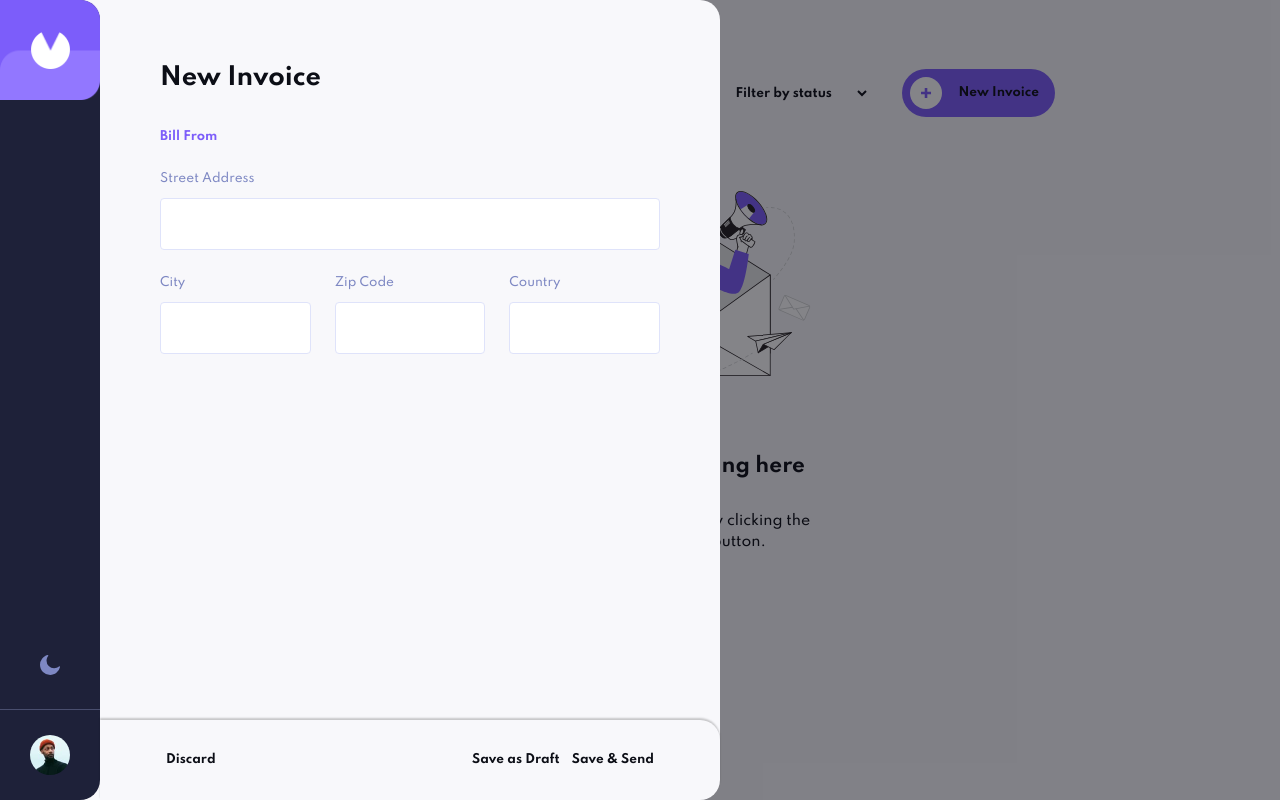
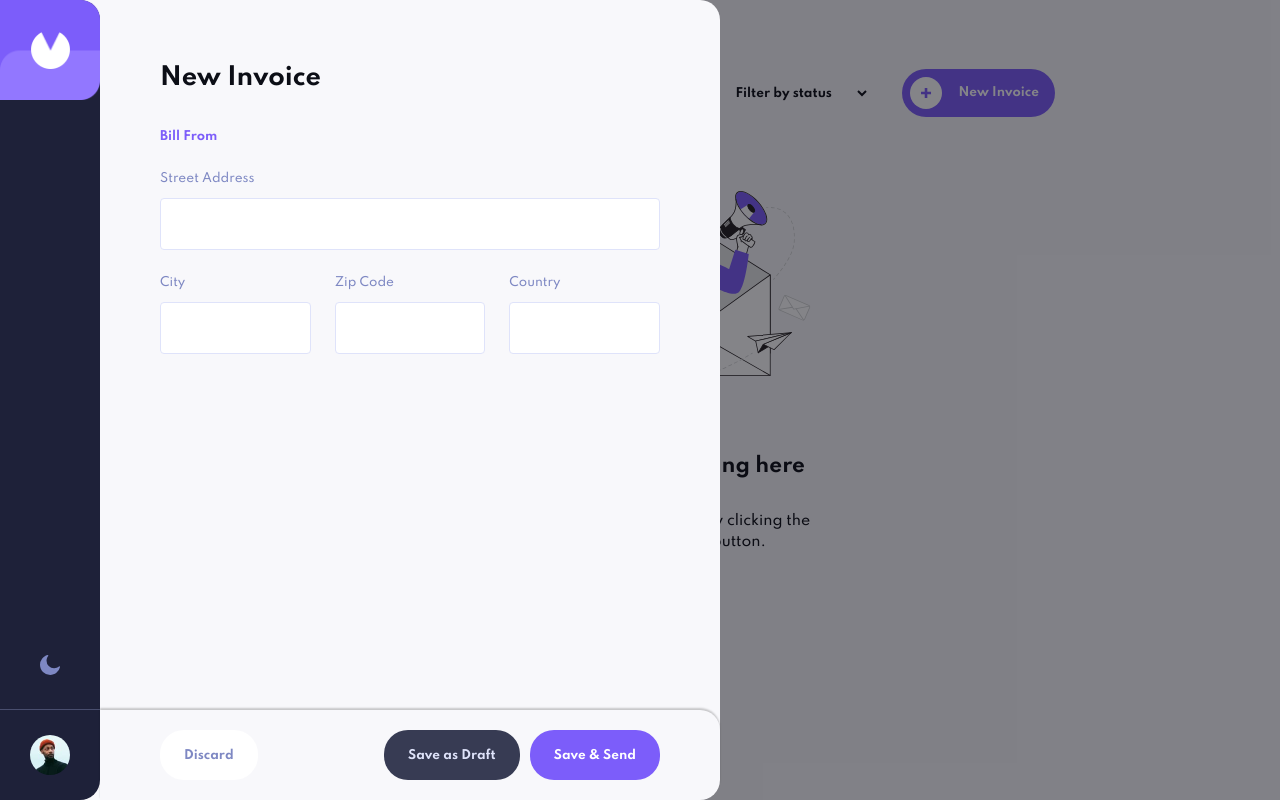
Before and after one commit to rrichetto15/invoice-app, a React (Create React App) app: page / in a window 1280 px wide. Built offline with nearby package versions, Linux system fonts and the light colour scheme.

Commit message:
Create Button component with styles

```diff
--- a/src/components/Button.js
+++ b/src/components/Button.js
@@ -1,9 +1,50 @@
-import styled from 'styled-components';
+import styled, { css } from 'styled-components';
+
+const colorOptions = {
+  default: {
+    text: 'var(--color-white)',
+    bg: 'var(--color-primary)',
+    hover: 'var(--color-primary-light)',
+  },
+  danger: {
+    text: 'var(--color-white)',
+    bg: 'var(--color-danger)',
+    hover: 'var(--color-danger-light)',
+  },
+  gray: {
+    text: 'var(--color-light-2)',
+    bg: 'var(--color-dark-5)',
+    hover: 'var(--color-dark-4)',
+  },
+  white: {
+    text: 'var(--color-primary-light-2)',
+    bg: 'var(--color-white)',
+    hover: 'var(--color-light-2)',
+  },
+};
 
 const Button = styled.button`
-  background: var(--color-primary);
   border-radius: 2.4rem;
-  padding: 0.8rem 1.6rem 0.8rem 0.8rem;
+  padding: 1.7rem 2.4rem 1.5rem 2.4rem;
+
+  color: ${({ color }) =>
+    color ? colorOptions[color].text : colorOptions.default.text};
+  background: ${({ color }) =>
+    color ? colorOptions[color].bg : colorOptions.default.bg};
+
+  &:hover {
+    background: ${({ color }) =>
+      color ? colorOptions[color].hover : colorOptions.default.hover};
+  }
+
+  ${({ hasIcon }) =>
+    hasIcon &&
+    css`
+      display: flex;
+      align-items: center;
+      gap: 1.6rem;
+      padding: 0.8rem 1.6rem 0.8rem 0.8rem;
+    `};
 `;
 
 export default Button;
--- a/src/components/InvoiceModal.js
+++ b/src/components/InvoiceModal.js
@@ -1,5 +1,7 @@
 import React from 'react';
 import styled from 'styled-components';
+
+import Button from '../components/Button';
 
 const InvoiceModal = () => {
   return (
@@ -30,10 +32,10 @@ const InvoiceModal = () => {
           </Section>
         </Content>
         <Buttons>
-          <button>Discard</button>
+          <Button color="white">Discard</Button>
           <div>
-            <button>Save as Draft</button>
-            <button>Save & Send</button>
+            <Button color="gray">Save as Draft</Button>
+            <Button>Save & Send</Button>
           </div>
         </Buttons>
       </Modal>
@@ -120,11 +122,16 @@ const Buttons = styled.div`
   right: 0;
   display: flex;
   justify-content: space-between;
-  padding: 3rem 6rem;
+  padding: 2rem 6rem;
   border-radius: 0 2rem 2rem 0;
   background: var(--base-background);
   background: transparent;
   box-shadow: 0 -2px 2px rgba(0, 0, 0, 0.2);
+
+  & > div {
+    display: flex;
+    gap: 1rem;
+  }
 `;
 
 export default InvoiceModal;
--- a/src/index.css
+++ b/src/index.css
@@ -18,6 +18,7 @@
   --color-dark-2: #141625;
   --color-dark-3: #1e2139;
   --color-dark-4: #252945;
+  --color-dark-5: #373b53;
 
   --text-color: #ffffff;
   --text-input-label: #dfe3fa;
--- a/src/pages/dashboard/Dashboard.js
+++ b/src/pages/dashboard/Dashboard.js
@@ -21,9 +21,9 @@ const Dashboard = () => {
             <option value="amount">Filter by date</option>
             <option value="amount">Filter by amount</option>
           </select>
-          <StyledButton>
+          <Button hasIcon>
             <img src={plus} alt="Create New Invoice" /> New Invoice
-          </StyledButton>
+          </Button>
         </Utilities>
       </Header>
       <Placeholder />
@@ -53,10 +53,4 @@ const Utilities = styled.div`
   gap: 3.2rem;
 `;
 
-const StyledButton = styled(Button)`
-  display: flex;
-  align-items: center;
-  gap: 1.6rem;
-`;
-
 export default Dashboard;
```
